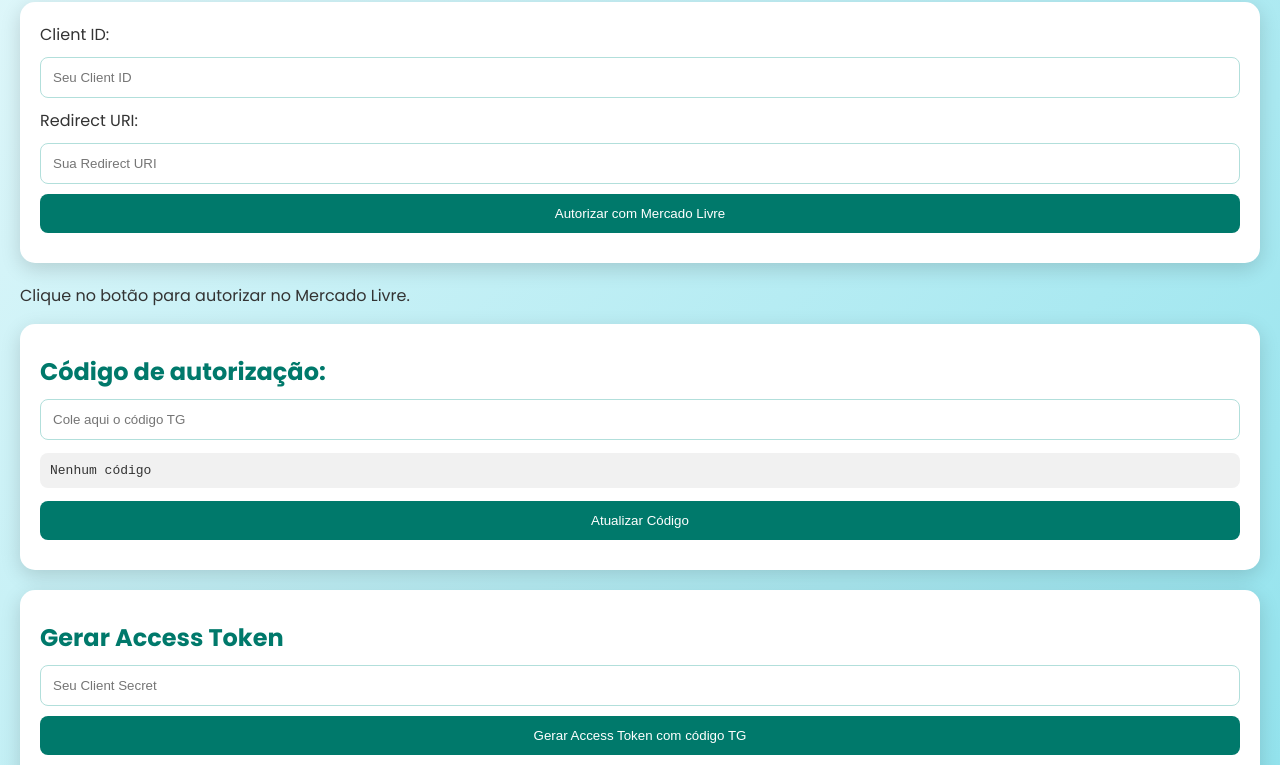
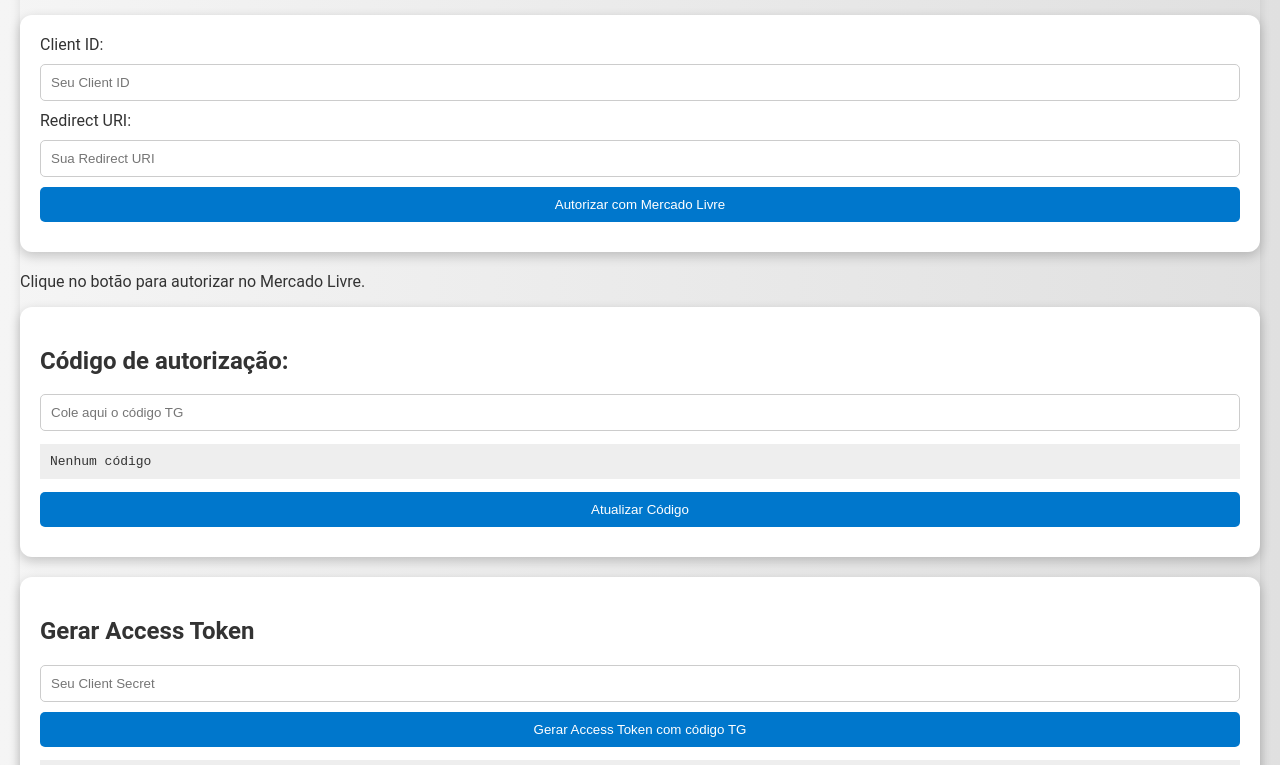
Before and after one commit to Rausonz/APIMERCADOLIVRE, a plain HTML site: page index.html in a window 1280 px wide. Shown: the part 86-851 px from the top of the page. Drawn offline with Linux system fonts and the light colour scheme.

Commit message:
Update styles.css

```diff
--- a/styles.css
+++ b/styles.css
@@ -1,66 +1,50 @@
-/* Estilo do corpo da página */
 body {
-  font-family: 'Poppins', sans-serif; /* Fonte mais moderna */
-  margin: 0;
-  padding: 20px;
-  background: linear-gradient(to bottom right, #e0f7fa, #80deea); /* Gradiente suave */
+  font-family: 'Roboto', sans-serif; /* Usando uma fonte diferente */
+  margin: 20px;
+  background: linear-gradient(to right, #f5f5f5, #e0e0e0); /* Gradiente de fundo */
   color: #333;
-  box-shadow: 0 4px 20px rgba(0, 0, 0, 0.1); /* Sombra sutil */
+  box-shadow: 0 4px 10px rgba(0, 0, 0, 0.1); /* Sombra no corpo */
 }
 
-/* Estilo dos títulos */
-h1, h2, h3 {
-  color: #00796b; /* Cor vibrante para os títulos */
-  margin: 10px 0;
-  font-weight: 700; /* Negrito */
+h1 {
+  color: #0077cc;
+  font-size: 2.5em; /* Aumentando o tamanho do título */
 }
 
-/* Estilo das seções */
 .section {
   background: white;
-  padding: 20px;
+  padding: 20px; /* Aumentando o padding */
   margin-bottom: 20px;
-  border-radius: 15px; /* Bordas arredondadas */
-  box-shadow: 0 6px 20px rgba(0, 0, 0, 0.15); /* Sombra mais pronunciada */
+  border-radius: 12px; /* Bordas mais arredondadas */
+  box-shadow: 0 4px 12px rgba(0, 0, 0, 0.2); /* Sombra mais pronunciada */
 }
 
-/* Estilo dos inputs e botões */
 input, button {
   display: block;
   margin: 10px 0;
-  padding: 12px; /* Aumentando o padding */
+  padding: 10px; /* Aumentando o padding */
   width: 100%;
   box-sizing: border-box;
-  border: 1px solid #b2dfdb; /* Borda suave */
-  border-radius: 8px; /* Bordas arredondadas */
-  transition: border-color 0.3s; /* Transição suave para a borda */
+  border: 1px solid #ccc; /* Borda nos inputs */
+  border-radius: 5px; /* Bordas arredondadas nos inputs */
 }
 
-/* Estilo dos botões */
 button {
-  background-color: #00796b; /* Cor vibrante para o botão */
+  background-color: #0077cc;
   color: white;
   border: none;
   cursor: pointer;
   transition: background-color 0.3s, transform 0.2s; /* Transição suave */
 }
 
-/* Efeito de hover nos botões */
 button:hover {
-  background-color: #004d40; /* Cor mais escura ao passar o mouse */
+  background-color: #005fa3;
   transform: scale(1.05); /* Efeito de aumento ao passar o mouse */
 }
 
-/* Estilo dos inputs ao focar */
-input:focus {
-  border-color: #00796b; /* Mudança de cor ao focar */
-  outline: none; /* Remove o contorno padrão */
+pre {
+  background: #eee;
+  padding: 10px;
+  white-space: pre-wrap;
+  word-wrap: break-word;
 }
-
-/* Estilo para pré-formatados */
-pre {
-  background: #f1f1f1;
-  padding: 10px;
-  border-radius: 8px; /* Bordas arredondadas */
-  overflow: auto; /* Permite rolagem se necessário */
-}
```
